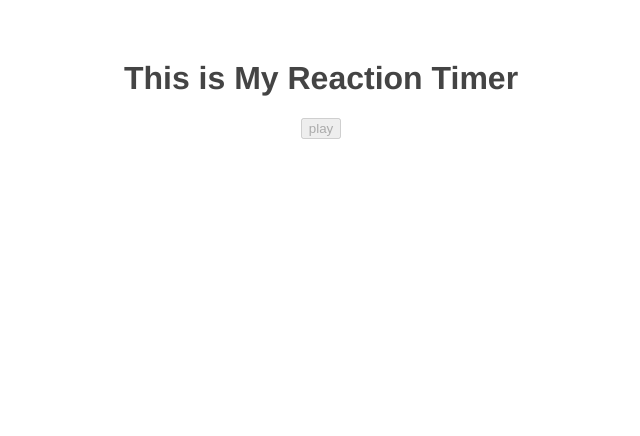
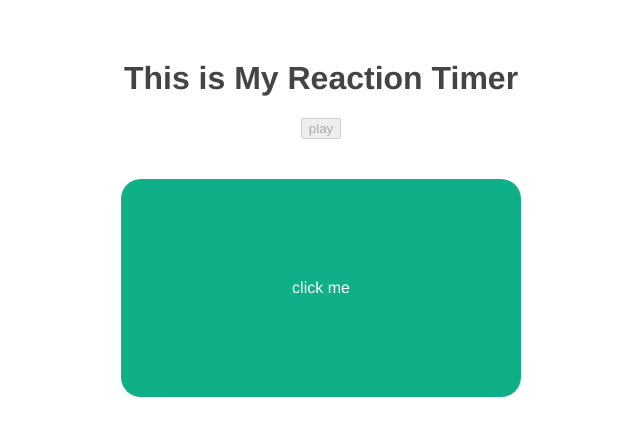
Before and after one commit to meluvyou/Building-Reaction-Timer-in-Vue, a Vue app: page / in a window 1280 px wide. Both pictures are taken after a click on the button "play". Shown: the top 436 px of the page, without its empty margins (319-959 px from the left). Built offline with nearby package versions, Linux system fonts and the light colour scheme.

Commit message:
Creating Timer

```diff
--- a/src/App.vue
+++ b/src/App.vue
@@ -1,7 +1,7 @@
 <template>
   <h1>This is My Reaction Timer</h1>
  <button @click="start" :disabled="isPlaying">play</button>
- <!-- <Block v-if="isPlaying" :delay="delay"/>-->
+  <Block v-if="isPlaying" :delay="delay"/>
 </template>
 
 <script>
--- a/src/components/Block.vue
+++ b/src/components/Block.vue
@@ -1,5 +1,5 @@
 <template>
-  <div class="block" v-if="showBlock">
+  <div class="block" v-if="showBlock" @click="stopTimer">
     click me
   </div>
 </template>
@@ -11,12 +11,26 @@
   data() {
     return {
       showBlock: false,
+      timer: null,
+      reactionTime: 0
     }
  },
   mounted() {
     setTimeout(() => {
       this.showBlock = true
+      this.startTimer()
     }, this.delay)
+  },
+  methods: {
+    startTimer() {
+      this.timer = setInterval(() => {
+        this.reactionTime += 10
+      }, 10)
+    },
+    stopTimer() {
+      clearInterval(this.timer)
+      console.log(this.reactionTime)
+    }
   }
 }
 </script>
```
